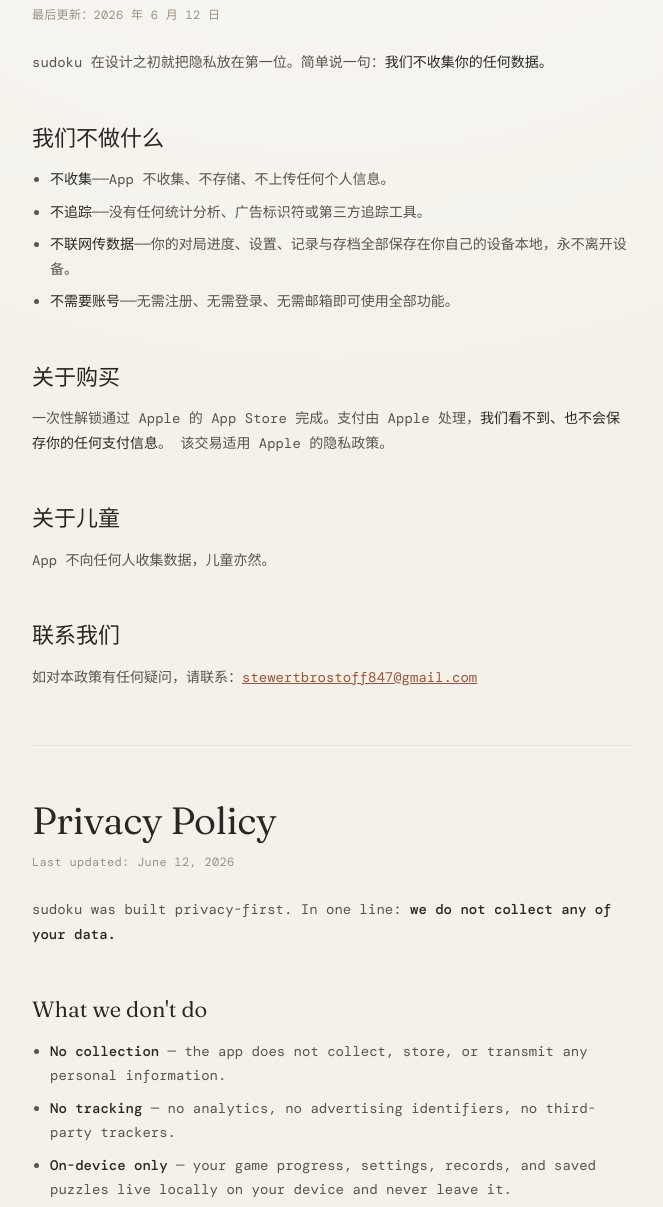
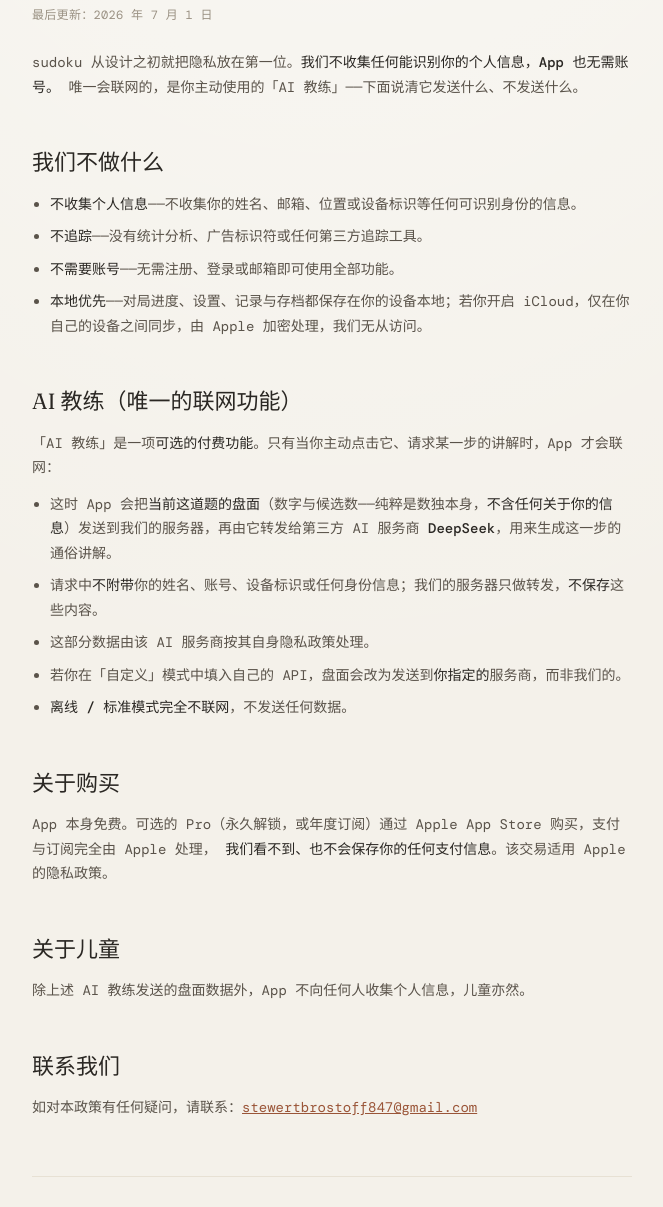
Before and after one commit to BinG200240412/sudoku-site, a plain HTML site: page privacy.html in a window 1280 px wide. Shown: the part 154-1361 px from the top of the page, without its empty margins (308-971 px from the left). Drawn offline with nearby package versions, Linux system fonts and the light colour scheme; a web font is replaced by a local one.

Commit message:
Update privacy policy: disclose optional AI Coach networking + yearly subscription
Co-Authored-By: Claude Opus 4.8 (1M context) <noreply@anthropic.com>

```diff
--- a/privacy.html
+++ b/privacy.html
@@ -4,7 +4,7 @@
 <meta charset="UTF-8" />
 <meta name="viewport" content="width=device-width, initial-scale=1, viewport-fit=cover" />
 <title>隐私政策 · Privacy — sudoku</title>
-<meta name="description" content="sudoku 的隐私政策：不收集、不追踪、不上传任何数据。" />
+<meta name="description" content="sudoku 的隐私政策：不收集个人数据、不追踪、无需账号；可选的 AI 教练联网说明。" />
 <link rel="icon" href="icon.png" />
 <link rel="preconnect" href="https://fonts.googleapis.com" />
 <link rel="preconnect" href="https://fonts.gstatic.com" crossorigin />
@@ -50,28 +50,41 @@
 
   <!-- ───────── 中文 ───────── -->
   <h1>隐私政策<span class="dot">.</span></h1>
-  <div class="updated">最后更新：2026 年 6 月 12 日</div>
+  <div class="updated">最后更新：2026 年 7 月 1 日</div>
 
   <p style="margin-top:24px;">
-    sudoku 在设计之初就把隐私放在第一位。简单说一句：<strong>我们不收集你的任何数据。</strong>
+    sudoku 从设计之初就把隐私放在第一位。<strong>我们不收集任何能识别你的个人信息，App 也无需账号。</strong>
+    唯一会联网的，是你主动使用的「AI 教练」——下面说清它发送什么、不发送什么。
   </p>
 
   <h2>我们不做什么</h2>
   <ul>
-    <li><strong>不收集</strong>——App 不收集、不存储、不上传任何个人信息。</li>
-    <li><strong>不追踪</strong>——没有任何统计分析、广告标识符或第三方追踪工具。</li>
-    <li><strong>不联网传数据</strong>——你的对局进度、设置、记录与存档全部保存在你自己的设备本地，永不离开设备。</li>
-    <li><strong>不需要账号</strong>——无需注册、无需登录、无需邮箱即可使用全部功能。</li>
+    <li><strong>不收集个人信息</strong>——不收集你的姓名、邮箱、位置或设备标识等任何可识别身份的信息。</li>
+    <li><strong>不追踪</strong>——没有统计分析、广告标识符或任何第三方追踪工具。</li>
+    <li><strong>不需要账号</strong>——无需注册、登录或邮箱即可使用全部功能。</li>
+    <li><strong>本地优先</strong>——对局进度、设置、记录与存档都保存在你的设备本地；若你开启 iCloud，仅在你自己的设备之间同步，由 Apple 加密处理，我们无从访问。</li>
+  </ul>
+
+  <h2>AI 教练（唯一的联网功能）</h2>
+  <p>
+    「AI 教练」是一项<strong>可选的付费功能</strong>。只有当你主动点击它、请求某一步的讲解时，App 才会联网：
+  </p>
+  <ul>
+    <li>这时 App 会把<strong>当前这道题的盘面</strong>（数字与候选数——纯粹是数独本身，<strong>不含任何关于你的信息</strong>）发送到我们的服务器，再由它转发给第三方 AI 服务商 <strong>DeepSeek</strong>，用来生成这一步的通俗讲解。</li>
+    <li>请求中<strong>不附带</strong>你的姓名、账号、设备标识或任何身份信息；我们的服务器只做转发，<strong>不保存</strong>这些内容。</li>
+    <li>这部分数据由该 AI 服务商按其自身隐私政策处理。</li>
+    <li>若你在「自定义」模式中填入自己的 API，盘面会改为发送到<strong>你指定的</strong>服务商，而非我们的。</li>
+    <li><strong>离线 / 标准模式完全不联网</strong>，不发送任何数据。</li>
   </ul>
 
   <h2>关于购买</h2>
   <p>
-    一次性解锁通过 Apple 的 App Store 完成。支付由 Apple 处理，<strong>我们看不到、也不会保存你的任何支付信息</strong>。
-    该交易适用 Apple 的隐私政策。
+    App 本身免费。可选的 Pro（永久解锁，或年度订阅）通过 Apple App Store 购买，支付与订阅完全由 Apple 处理，
+    <strong>我们看不到、也不会保存你的任何支付信息</strong>。该交易适用 Apple 的隐私政策。
   </p>
 
   <h2>关于儿童</h2>
-  <p>App 不向任何人收集数据，儿童亦然。</p>
+  <p>除上述 AI 教练发送的盘面数据外，App 不向任何人收集个人信息，儿童亦然。</p>
 
   <h2>联系我们</h2>
   <p>
@@ -82,28 +95,42 @@
 
   <!-- ───────── English ───────── -->
   <h1 class="serif">Privacy Policy</h1>
-  <div class="updated">Last updated: June 12, 2026</div>
+  <div class="updated">Last updated: July 1, 2026</div>
 
   <p style="margin-top:24px;">
-    sudoku was built privacy-first. In one line: <strong>we do not collect any of your data.</strong>
+    sudoku was built privacy-first. <strong>We collect no information that identifies you, and the app needs no account.</strong>
+    The only feature that uses the network is the optional <strong>AI Coach</strong> — below is exactly what it sends and doesn't.
   </p>
 
   <h2>What we don't do</h2>
   <ul>
-    <li><strong>No collection</strong> — the app does not collect, store, or transmit any personal information.</li>
+    <li><strong>No personal data</strong> — we don't collect your name, email, location, or any device identifier that could identify you.</li>
     <li><strong>No tracking</strong> — no analytics, no advertising identifiers, no third-party trackers.</li>
-    <li><strong>On-device only</strong> — your game progress, settings, records, and saved puzzles live locally on your device and never leave it.</li>
-    <li><strong>No accounts</strong> — no sign-up, no login, no email required to use every feature.</li>
+    <li><strong>No accounts</strong> — no sign-up, login, or email required to use every feature.</li>
+    <li><strong>Local-first</strong> — your game progress, settings, records, and saved puzzles stay on your device; if you enable iCloud, they sync only between your own devices, encrypted by Apple and inaccessible to us.</li>
+  </ul>
+
+  <h2>AI Coach (the only networked feature)</h2>
+  <p>
+    The <strong>AI Coach</strong> is an <strong>optional, paid feature</strong>. The app only goes online when you actively tap it to ask for a hint on a move:
+  </p>
+  <ul>
+    <li>It sends the <strong>current puzzle's board</strong> (the digits and candidates — just the sudoku itself, <strong>containing nothing about you</strong>) to our server, which relays it to a third-party AI provider, <strong>DeepSeek</strong>, solely to generate the plain-language explanation of that step.</li>
+    <li>The request carries <strong>no</strong> name, account, device identifier, or any identity; our server only relays it and <strong>does not store</strong> it.</li>
+    <li>That data is processed by the AI provider under its own privacy policy.</li>
+    <li>If you use <strong>“Custom”</strong> mode with your own API key, the board is sent to <strong>the provider you configured</strong> instead of ours.</li>
+    <li><strong>Offline / Standard mode uses no network</strong> and sends nothing.</li>
   </ul>
 
   <h2>Purchases</h2>
   <p>
-    The one-time unlock is handled by Apple through the App Store. Payment is processed by Apple, and
-    <strong>we never see or store your payment information</strong>. That transaction is governed by Apple's privacy policy.
+    The app is free. The optional Pro (a one-time unlock, or a yearly subscription) is purchased through the Apple App Store.
+    Payment and subscriptions are handled entirely by Apple, and <strong>we never see or store your payment information</strong>.
+    That transaction is governed by Apple's privacy policy.
   </p>
 
   <h2>Children</h2>
-  <p>The app collects no data from anyone, children included.</p>
+  <p>Apart from the board data sent by the AI Coach above, the app collects no personal information from anyone, children included.</p>
 
   <h2>Contact</h2>
   <p>
```
